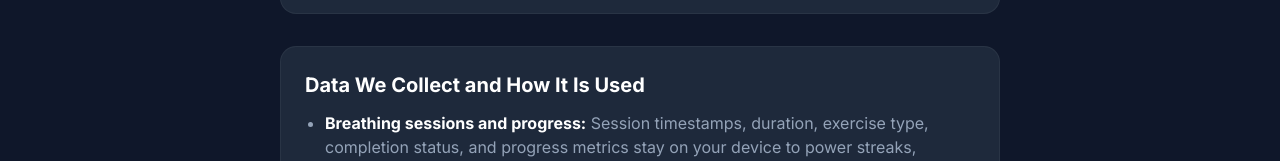
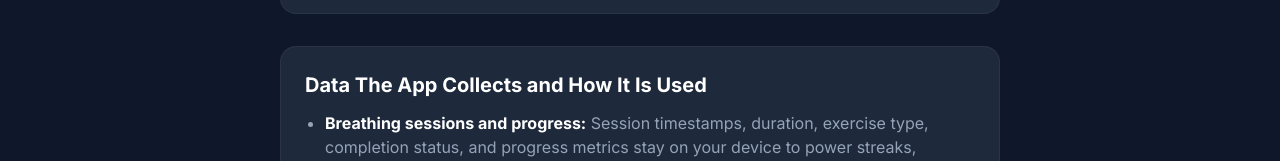
Before and after one commit to janhcla/YourBreath-Home, a React (Vite) app: page / in a window 1280 px wide. Both pictures are taken after a click on the button "Privacy". Shown: the part 460-621 px from the top of the page. Built offline with nearby package versions, Linux system fonts and the light colour scheme.

Commit message:
improved privacy policy

```diff
--- a/App.tsx
+++ b/App.tsx
@@ -734,7 +734,7 @@ const PrivacyPolicyView = () => (
       </section>
 
       <section className="mb-8 bg-dark-card p-6 rounded-2xl border border-white/5">
-        <h2 className="text-xl font-bold text-white mb-3">Data We Collect and How It Is Used</h2>
+        <h2 className="text-xl font-bold text-white mb-3">Data The App Collects and How It Is Used</h2>
         <ul className="list-disc pl-5 space-y-4 text-slate-400">
           <li>
             <strong className="text-white">Breathing sessions and progress:</strong> Session timestamps, duration, exercise type, completion status, and progress metrics stay on your device to power streaks, recommendations, and history views.
```
